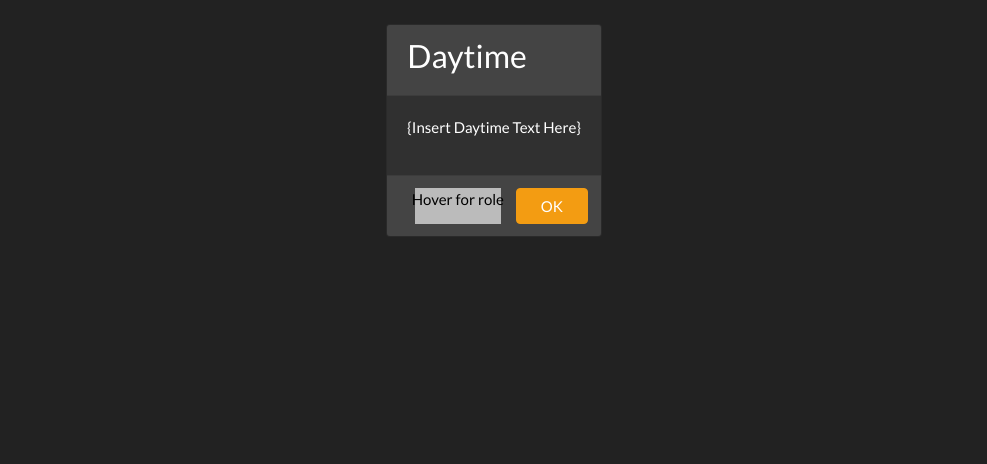
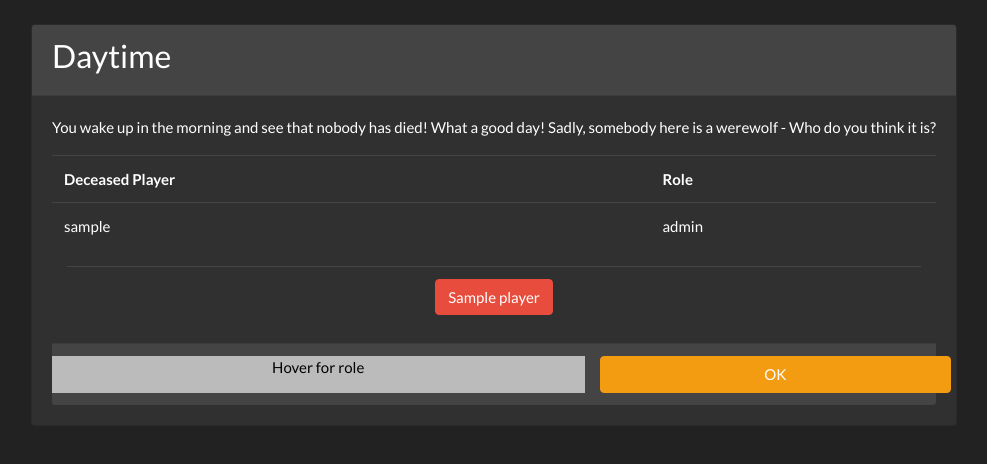
Before and after one commit to ab3lson/WerewolfGame, a Python web app: template templates/gameViews/daytime.html in a window 1280 px wide. Shown: the top 464 px of the page, without its empty margins (146-1133 px from the left). Run offline with Jinja, Linux system fonts and the light colour scheme; the template is opened without the code that fills it: most values are stand-ins (such as "Sample title", 1, 10 or a date in 2020); some libraries are stand-ins or nearby versions.

Commit message:
added dead and alive tables to daytime view

```diff
--- a/templates/gameViews/daytime.html
+++ b/templates/gameViews/daytime.html
@@ -36,7 +36,29 @@
                     <h3>Daytime</h3>
                 </div>
                 <div class="card-body">
-                    <p class="mx-auto" id="description">{Insert Daytime Text Here}</p>
+                    {% if playerKilled %}
+                    <p class="mx-auto" id="description">You wake up in the morning and see that somebody has been slaughtered! Who do you think did it?</p>
+                    {% else %}
+                    <p class="mx-auto" id="description">You wake up in the morning and see that nobody has died! What a good day! Sadly, somebody here is a werewolf - Who do you think it is?</p>
+                    {% endif %}
+                    <table id="deadPlayers" class="table table-hover">
+                        <tr><th>Deceased Player</th><th>Role</th></tr>
+                    {% for player in playersKilled %}
+                        <tr>
+                            <td>{{ player['username'] }}</td>
+                            <td>{{ player['role'] }}</td>
+                        </tr>
+                    {% endfor %}
+                    </table>
+                    <div class="container text-center">
+                        <table id="names" class="table table-hover">
+                            {% for player in alivePlayers %}
+                            <tr>
+                                <td><button type="button" class="btn btn-danger">{{player}}</button>
+                            </tr>
+                            <!-- give each button an id of the user as well to track votes -->
+                            {% endfor %}
+                        </table>
                 </div>
                 <div class="card-footer">
                     <div class="d-flex justify-content-center">
@@ -70,7 +92,7 @@
 
             socket.on('next screen', function (){
                     console.log("All players ready!")
-                    window.location.href = "/vote";
+                    window.location.href = "/nighttime";
                 })
         });
     </script>
```
Also changed, not shown: main.py (+17 -7 lines).
